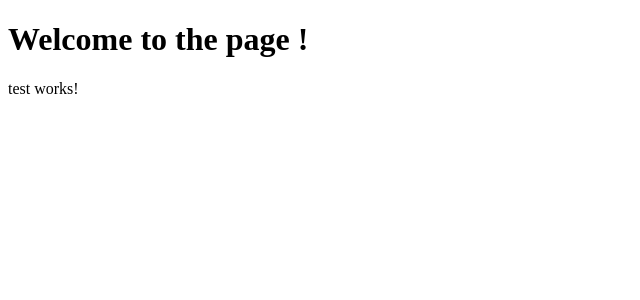
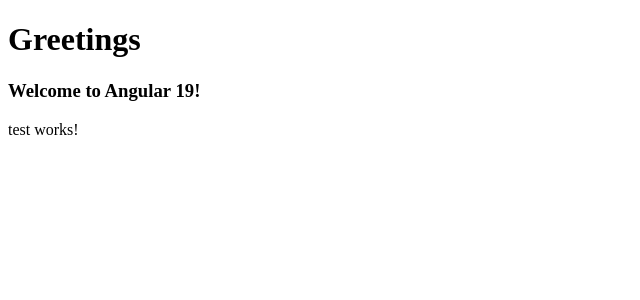
Before and after one commit to BaptisteHardelin/angular19Course, an Angular app: page / in a window 1280 px wide. Shown: the top 300 px of the page, without its empty margins (0-640 px from the left). Built offline with nearby package versions, Linux system fonts and the light colour scheme.

Commit message:
feat: interpolation

```diff
--- a/src/app/app.component.html
+++ b/src/app/app.component.html
@@ -1,2 +1,3 @@
-<h1>Welcome to the page !</h1>
+<h1>{{title}}</h1>
+<h3>{{msg}}</h3>
 <app-test></app-test>
--- a/src/app/app.component.ts
+++ b/src/app/app.component.ts
@@ -9,5 +9,6 @@
   styleUrl: './app.component.css'
 })
 export class AppComponent {
-  title = 'udemyAngularCourse';
+  title = 'Greetings';
+  msg = 'Welcome to Angular 19!'
 }
```
